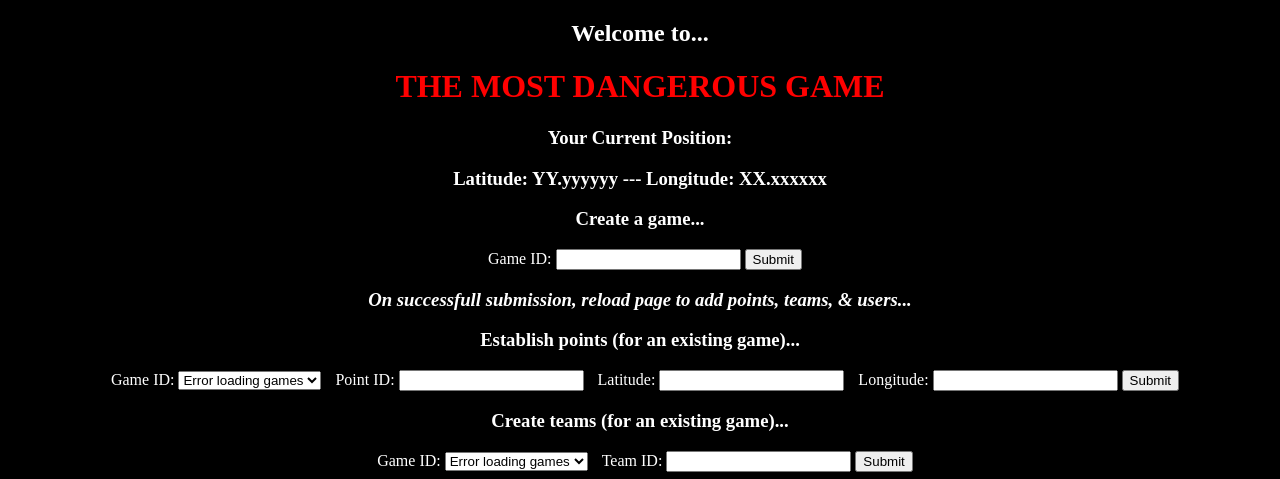
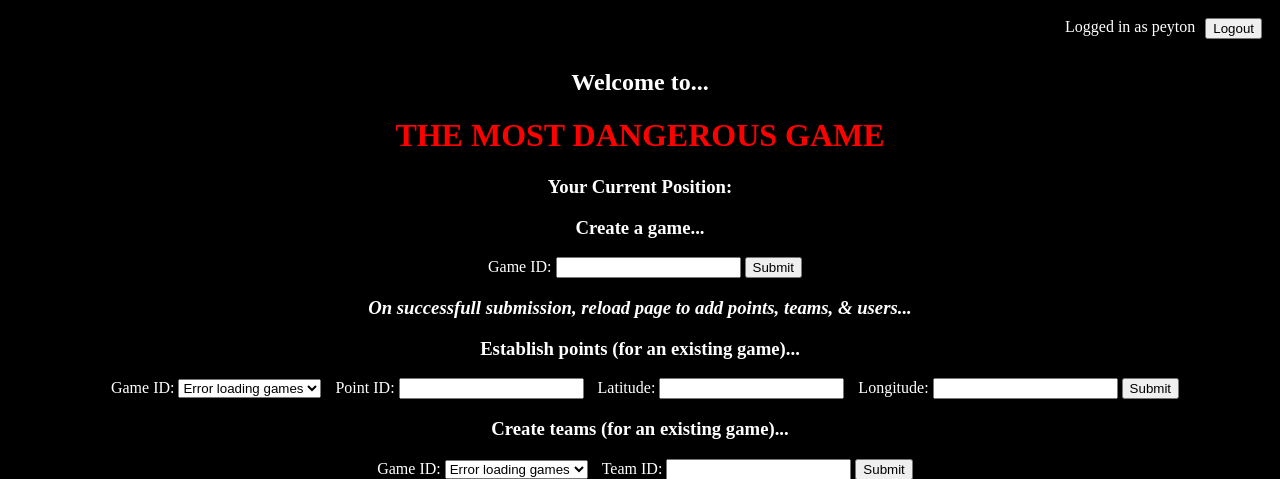
Before and after one commit to Peyton3995/themostdangerousgame, a Flask app: page /add_game in a window 1280 px wide. Shown: the top 479 px of the page. Run offline with Flask 3, Linux system fonts and the light colour scheme; a user stored in the database is signed in.

Commit message:
login required to make a game & making a game is on landing page

```diff
--- a/main.py
+++ b/main.py
@@ -93,9 +93,8 @@ def init_db():
     conn.execute("""
         CREATE TABLE IF NOT EXISTS games (
             id INTEGER PRIMARY KEY AUTOINCREMENT,
-            game_id TEXT UNIQUE NOT NULL,
-            latitude REAL NOT NULL,
-            longitude REAL NOT NULL,
+            creator_id INTEGER NOT NULL,
+            name TEXT UNIQUE NOT NULL,
             timestamp DATETIME DEFAULT CURRENT_TIMESTAMP
         )
     """)
@@ -105,7 +104,7 @@ def init_db():
             id INTEGER PRIMARY KEY AUTOINCREMENT,
             game_id TEXT NOT NULL,
             team_id TEXT UNIQUE NOT NULL,
-            points INTEGER NOT NULL DEFAULT 0
+            score INTEGER NOT NULL DEFAULT 0
         )
     """)
     conn.commit()
@@ -125,6 +124,7 @@ def index():
     return render_template("index.html")
 
 @app.route('/add_game')
+@login_required
 def create_game():
     return render_template('add_game.html')
 
@@ -302,18 +302,14 @@ def delete_points_by_game(game_id):
 def add_game():
     data = request.get_json()
 
-    game_id = data.get("game_id")
-    latitude = data.get("latitude")
-    longitude = data.get("longitude")
-
-    if latitude is None or longitude is None or game_id is None:
-        return jsonify({"error": "game_id, latitude, and longitude are required"}), 400
+    creator_id = current_user.id
+    name = data.get("name")
 
     try:
         conn = get_db_connection()
         conn.execute(
-            "INSERT INTO games (game_id, latitude, longitude) VALUES (?, ?, ?)",
-            (game_id, latitude, longitude),
+            "INSERT INTO games (creator_id, name) VALUES (?, ?)",
+            (creator_id, name),
         )
         conn.commit()
         conn.close()
@@ -335,11 +331,11 @@ def get_games():
 
     return jsonify(positions)
 
-# --- DELETE: Delete all positions for a given game_id ---
+# --- DELETE: Delete game by name---
 @app.route("/games/<game_id>", methods=["DELETE"])
 def delete_game(game_id):
     conn = get_db_connection()
-    result = conn.execute("DELETE FROM games WHERE game_id = ?", (game_id,))
+    result = conn.execute("DELETE FROM games WHERE name = ?", (game_id,))
     conn.commit()
     conn.close()
 
@@ -388,6 +384,7 @@ def get_teams(game_id):
     return jsonify(teams)
 
 # --- PUT: Update information for a team for a given game
+# Used for updating score of teams
 @app.route("/teams/<game_id>/<team_id>", methods=["PUT"])
 def put_team(game_id, team_id):
     data = request.get_json()
@@ -398,7 +395,7 @@ def put_team(game_id, team_id):
 
     conn = get_db_connection()
     result = conn.execute(
-        "UPDATE teams SET points = ? WHERE game_id = ? AND team_id = ?",
+        "UPDATE teams SET score = ? WHERE game_id = ? AND team_id = ?",
         (points, game_id, team_id)
     )
     conn.commit()
--- a/static/gameCreate.js
+++ b/static/gameCreate.js
@@ -1,41 +1,7 @@
 window.onload = () => {
     displaySelectableGames()
     getLocation()
-}
-
-// store latitude and longitude of user here for all post functions to use
-let latitude;
-let longitude;
-
-const displayLocation = document.getElementById("local")
-
-async function submitGame() {
-    const game_id = document.getElementById('game_id').value.trim();
-
-    if (!game_id || !latitude || !longitude) {
-        document.getElementById('response').innerText = "All fields must be filled..."
-        return;
-    }
-
-    if (isNaN(latitude) || isNaN(longitude)) {
-        document.getElementById('response').innerText = "Latitude and longitude must be numbers..."
-        return;
-    }
-
-    const response = await fetch('https://themostdangerousgame.net/games', {
-        method: 'POST',
-        headers: {
-            'Content-Type': 'application/json'
-        },
-            body: JSON.stringify({
-            game_id: game_id,
-            latitude: latitude,
-            longitude: longitude
-        })
-    });
-
-    const result = await response.json();
-    document.getElementById('response').innerText = JSON.stringify(result);
+    checkAuthStatus();
 }
 
 async function submitPoint() {
@@ -255,3 +221,28 @@ function error(error) {
             break;
     }
 }
+
+async function checkAuthStatus() {
+    const res = await fetch("/auth/status", {
+        credentials: "include"
+    });
+
+    if (!res.ok) return;
+
+    const data = await res.json();
+
+    if (data.authenticated) {
+        document.getElementById("user-display").innerText =
+            `Logged in as ${data.username}`;
+        document.getElementById("user-display").style.display = "inline";
+        document.getElementById("logout-btn").style.display = "inline";
+    }
+}
+
+document.getElementById("logout-btn").onclick = async () => {
+    await fetch("/logout", {
+        method: "POST",
+        credentials: "include"
+    });
+    window.location.href = "/";
+};
--- a/templates/add_game.html
+++ b/templates/add_game.html
@@ -17,6 +17,10 @@
 </head>
 
 <body>
+    <div id="auth-bar" style="display:flex; justify-content:flex-end; gap:10px; padding:10px;">
+        <span id="user-display" style="display:none;"></span>
+        <button id="logout-btn" style="display:none;">Logout</button>
+    </div>
     <!-- centering div-->
     <div style="margin-left: auto; margin-right: auto; text-align: center">
         <h2 id="top">Welcome to...</h2>
```
Also changed, not shown: static/landingPage.js (+25 -9 lines), templates/index.html (+8 -4 lines), game.db.
